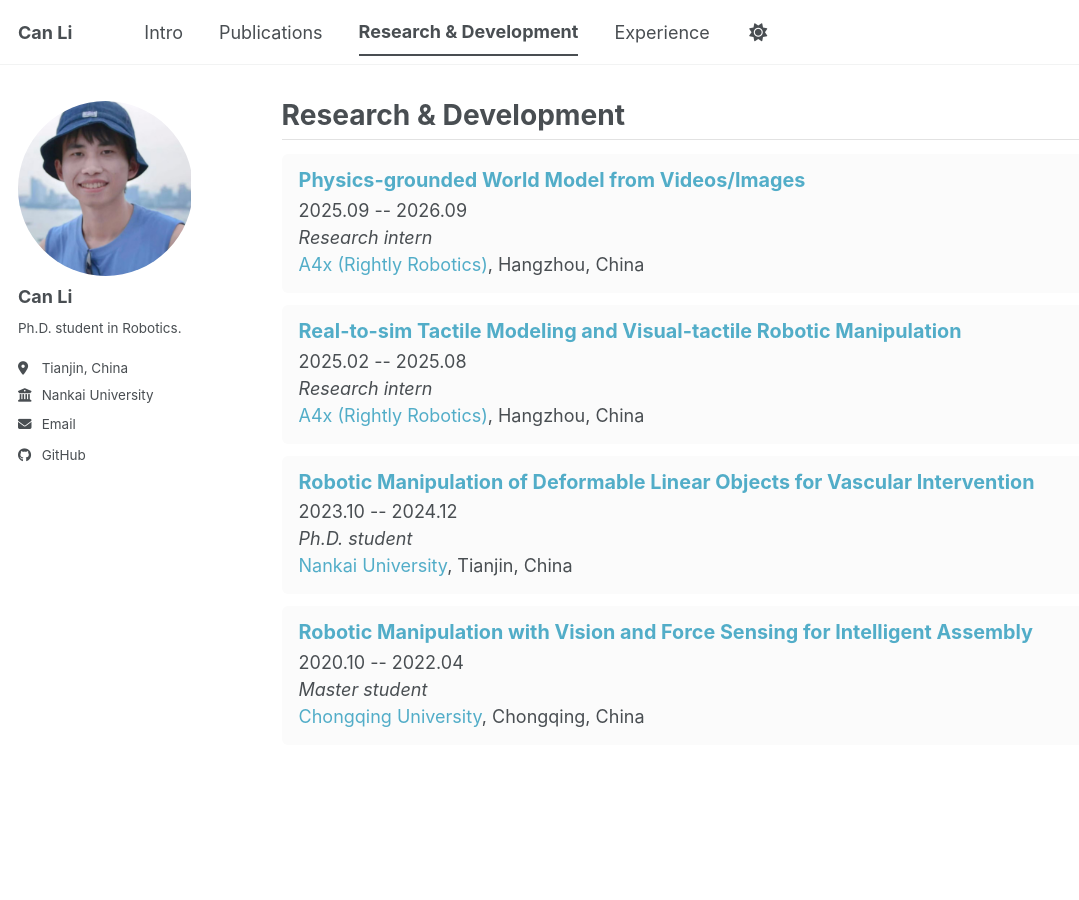
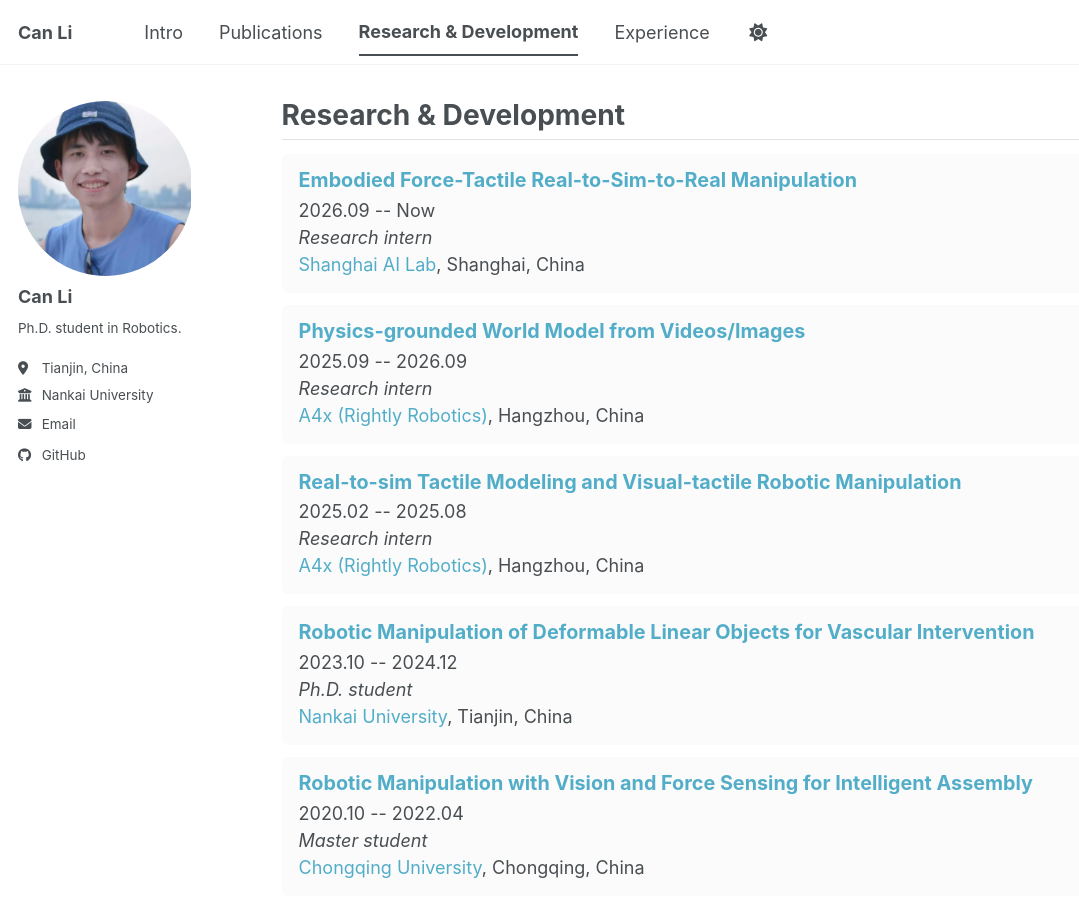
Before and after one commit to CAN-Lee/Personal_Page, a Jekyll site: the page built from _pages/portfolio.html, in a window 1280 px wide and 900 px high. Shown: the whole window, without its empty margins (0-1079 px from the left). Built offline with Jekyll 4.4.1, drawn with Linux system fonts in a browser that asks for light colours; a style sheet for code colours, icons or effects is not loaded.

Commit message:
Add Shanghai AI Lab project and experience image

```diff
--- a/_includes/work-experience-list.html
+++ b/_includes/work-experience-list.html
@@ -7,6 +7,7 @@
   <div class="work-experience__details">
     <h2><a href="https://www.shlab.org.cn/">Research Intern, Shanghai AI Lab</a></h2>
     <p>2026.09 -- Now</p>
+    <img src="{{ base_path }}/images/shanghai-ai-lab-project.png" alt="Shanghai AI Lab embodied force-tactile real-to-sim-to-real manipulation project" loading="lazy">
   </div>
 </article>
 
--- /dev/null
+++ b/_portfolio/2026-09-01-real-to-sim-to-real.md
@@ -0,0 +1,12 @@
+---
+title: Embodied Force-Tactile Real-to-Sim-to-Real Manipulation
+date: 2026-09-01 00:00:00.000000000 +00:00
+role: Research intern
+organization: "<a href='https://www.shlab.org.cn/'>Shanghai AI Lab</a>, Shanghai, China"
+period: 2026.09 -- Now
+collection: portfolio
+permalink: "/portfolio/real-to-sim-to-real/"
+---
+<p>Research on physics simulation and real-world interaction for embodied force-tactile manipulation.</p>
+
+<img src="{{ '/images/shanghai-ai-lab-project.png' | relative_url }}" alt="Shanghai AI Lab embodied force-tactile real-to-sim-to-real manipulation project" loading="lazy">
```
Also changed, not shown: images/shanghai-ai-lab-project.png (added).
